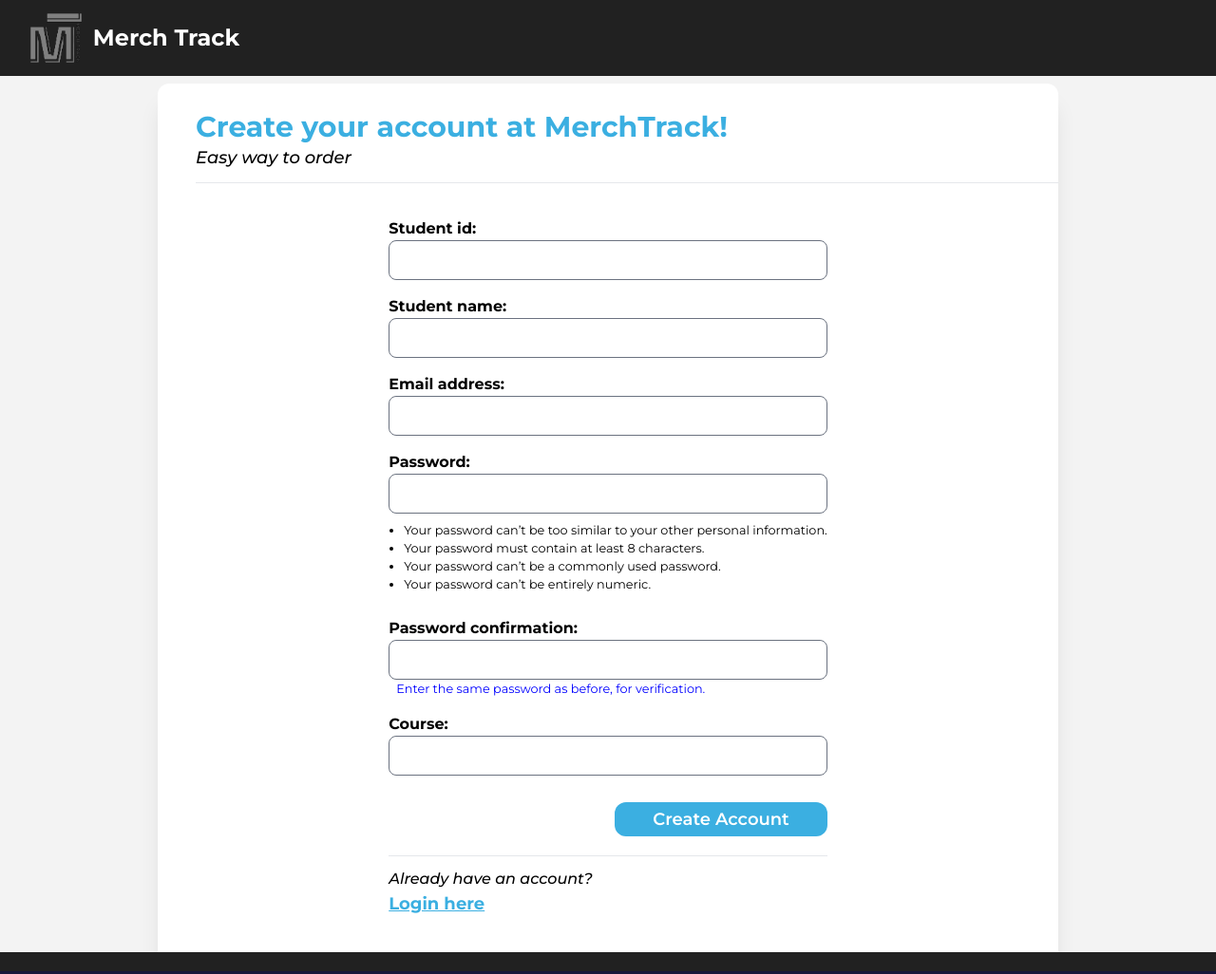
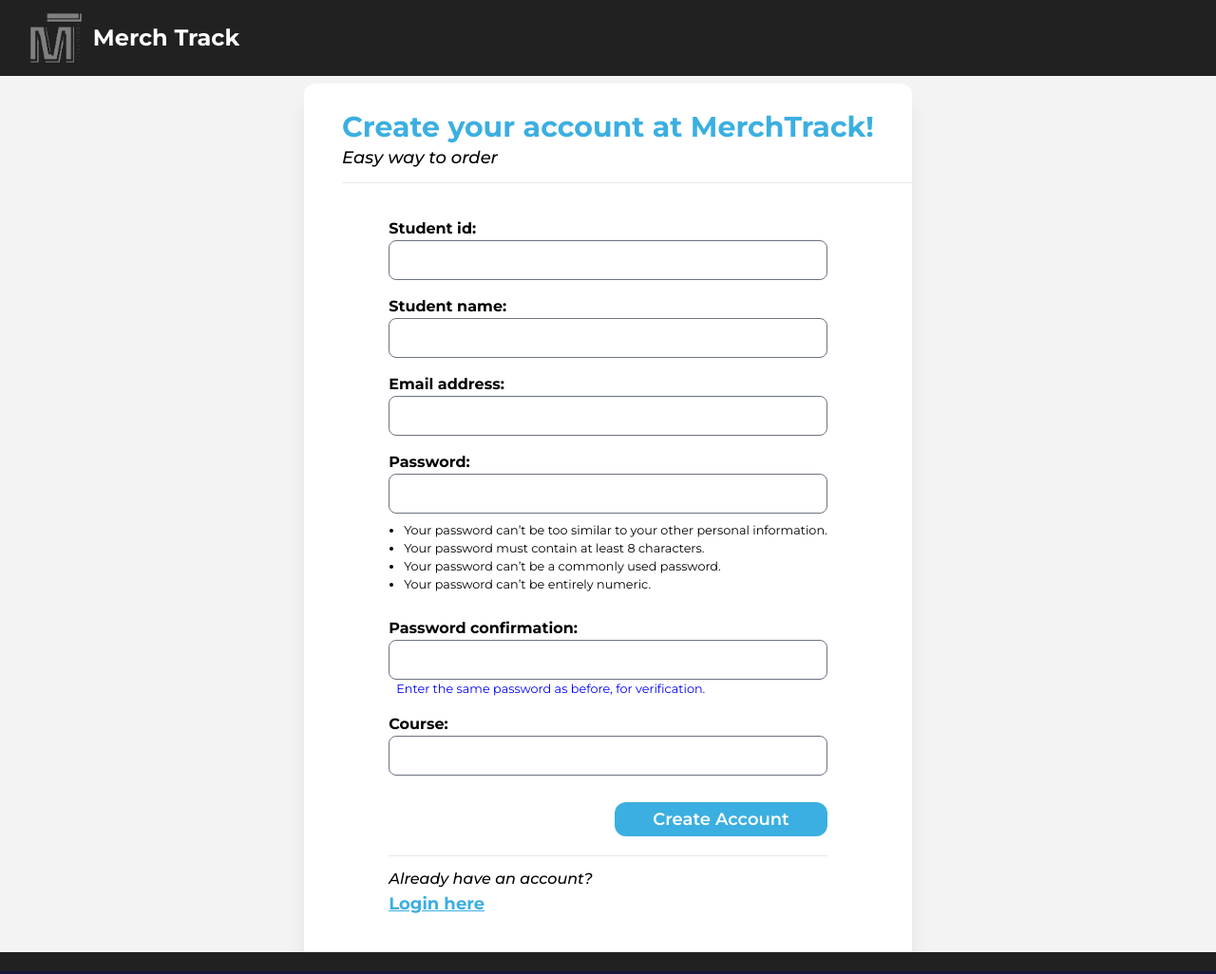
Before and after one commit to gab-cat/merch-track, a Django app: page /registration in a window 1280 px wide. Shown: the whole page at 95% size. Run offline with Django 5.2, Linux system fonts and the light colour scheme; style sheets or scripts are compiled from the project's sources; some libraries are stand-ins or nearby versions.

Commit message:
Update: Register screen width

```diff
--- a/merchtrack/templates/registration.html
+++ b/merchtrack/templates/registration.html
@@ -50,7 +50,7 @@ p input {
 </style>
 
 <div class=' flex flex-col w-screen h-full bg-[#f3f3f3] overflow-auto p-2'>
-    <div class='flex overflow-visible flex-col justify-center items-center content-center bg-white rounded-xl shadow-xl min-w-[75%] h-auto m-auto p-5'>
+    <div class='flex flex-col items-center content-center justify-center h-auto p-5 m-auto overflow-visible bg-white shadow-xl rounded-xl min-w-auto'>
         <div class='self-start w-full mx-5'>
             <div class=' self-start text-[#3BAFE1] text-3xl mt-2 font-bold text-left'>Create your account at MerchTrack! </div>
             <div class='self-start w-full pb-3 mb-2 text-lg italic font-medium border-b'>Easy way to order</div>
```
